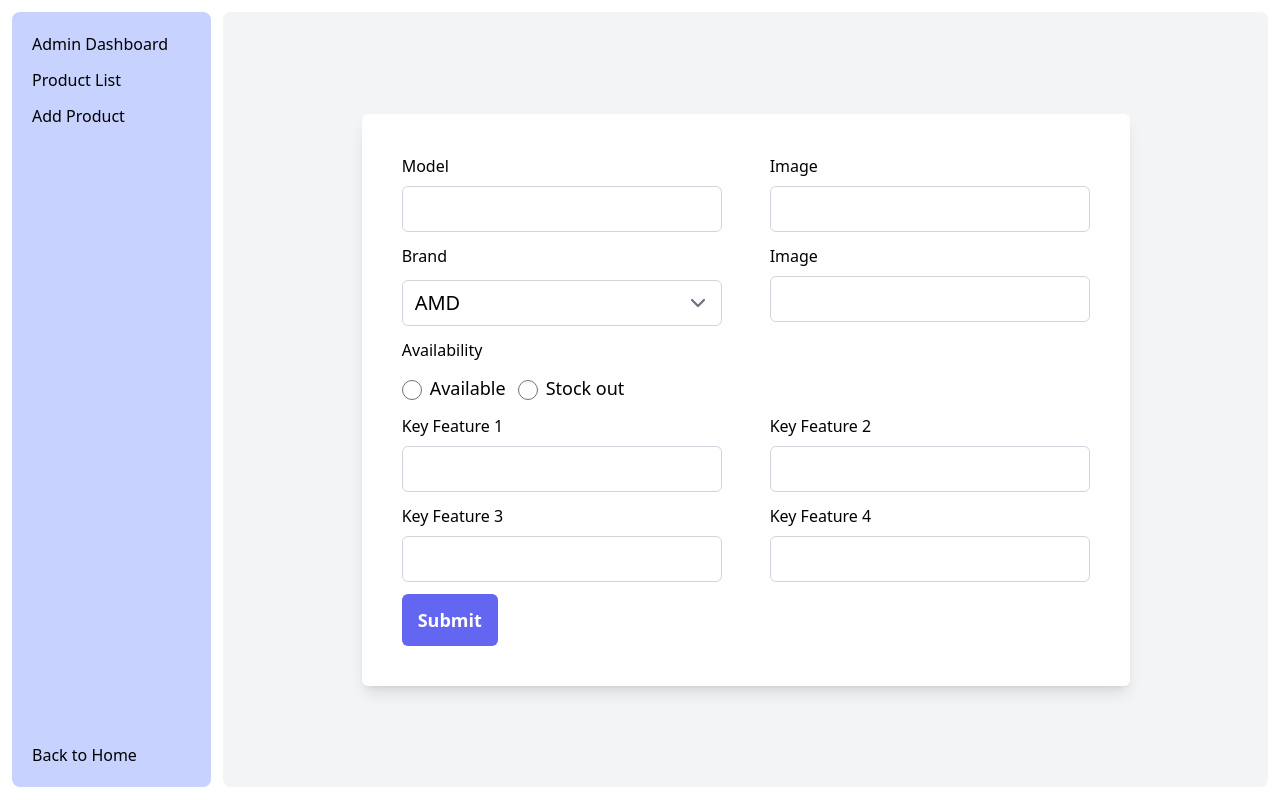
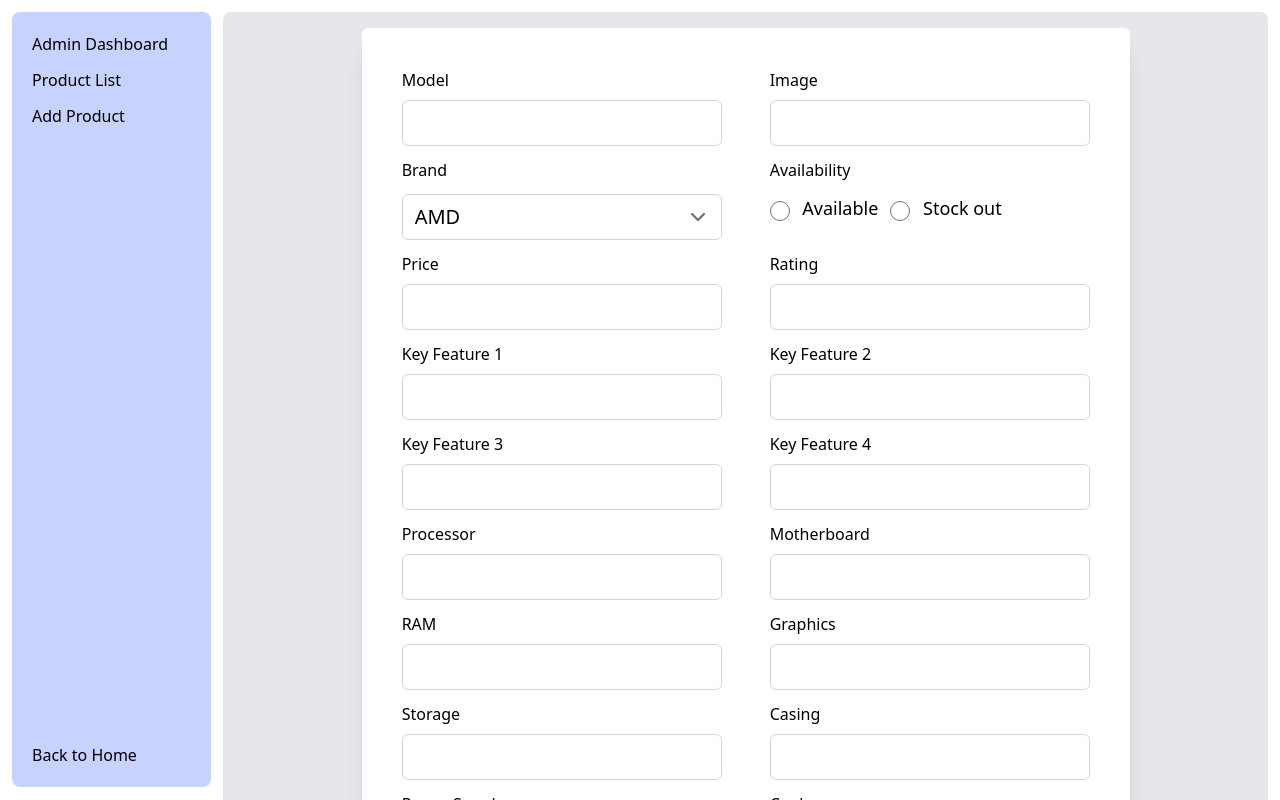
Before and after one commit to kazi331/moon-tech-v2, a React (Create React App) app: page /dashboard/add-product in a window 1280 px wide. Shown: the top 800 px of the page. Built offline with nearby package versions, Linux system fonts and the light colour scheme.

Commit message:
mongoose conencted

```diff
--- a/src/layout/Dashboard/Dashboard.js
+++ b/src/layout/Dashboard/Dashboard.js
@@ -6,7 +6,7 @@ const Dashboard = () => {
   return (
     <div className='grid grid-cols-12 p-3 gap-3 min-w-max'>
       <Sidebar />
-      <div className='col-span-10 w-full bg-gray-100 rounded-lg'>
+      <div className='col-span-10 w-full bg-gray-200 rounded-lg'>
         <Outlet />
       </div>
     </div>
--- a/src/layout/Dashboard/Sidebar.js
+++ b/src/layout/Dashboard/Sidebar.js
@@ -3,7 +3,7 @@ import { Link } from "react-router-dom";
 
 const Sidebar = () => {
   return (
-    <div className='col-span-2 bg-indigo-200 h-[calc(100vh-25px)] p-5 rounded-lg'>
+    <div className='col-span-2 bg-indigo-200 h-[calc(100vh-25px)] sticky top-2 p-5 rounded-lg'>
       <ul className='flex gap-3  flex-col h-full'>
         <li className="whitespace-nowrap">Admin Dashboard</li>
         <li>
--- a/src/pages/Dashboard/AddProduct.js
+++ b/src/pages/Dashboard/AddProduct.js
@@ -1,143 +1,140 @@
 import React from "react";
 import { useForm } from "react-hook-form";
+import { useDispatch } from "react-redux";
+import addProductData from "../../redux/thunk/product/addProduct";
 
 const AddProduct = () => {
   const { register, handleSubmit } = useForm();
+  const dispatch = useDispatch();
 
   const submit = (data) => {
     const product = {
+      image: data.image,
       model: data.model,
       brand: data.brand,
       status: data.status === "true" ? true : false,
       price: data.price,
+      rating: data.rating,
       keyFeature: [
         data.keyFeature1,
         data.keyFeature2,
         data.keyFeature3,
         data.keyFeature4,
       ],
-      spec: [],
+      spec: {
+        "processor": data.processor,
+        "mobo": data.mobo,
+        "ram": data.ram,
+        "graphics": data.graphics,
+        "casing": data.casing,
+        "psu": data.psu,
+        "cooler": data.cooler,
+      },
     };
 
-    console.log(product);
+    dispatch(addProductData(product))
   };
 
   return (
-    <div className='flex justify-center items-center h-full '>
-      <form
-        className='shadow-lg p-10 rounded-md flex flex-wrap gap-3 max-w-3xl justify-between bg-white'
-        onSubmit={handleSubmit(submit)}
-      >
+    <div className='flex justify-center items-center h-full py-4'>
+      <form className='shadow-xl bg-white p-10 rounded-md flex flex-wrap gap-3 max-w-3xl justify-between' onSubmit={handleSubmit(submit)} >
         <div className='flex flex-col w-full max-w-xs'>
-          <label className='mb-2' htmlFor='model'>
-            Model
-          </label>
+          <label className='mb-2' htmlFor='model'> Model </label>
           <input type='text' id='model' {...register("model")} />
         </div>
         <div className='flex flex-col w-full max-w-xs'>
-          <label className='mb-2' htmlFor='image'>
-            Image
-          </label>
+          <label className='mb-2' htmlFor='image'> Image </label>
           <input type='text' name='image' id='image' {...register("image")} />
         </div>
 
         <div className='flex flex-col w-full max-w-xs'>
-          <label className='mb-3' htmlFor='brand'>
-            Brand
-          </label>
+          <label className='mb-3' htmlFor='brand'> Brand </label>
           <select name='brand' id='brand' {...register("brand")}>
             <option value='amd'>AMD</option>
             <option value='intel'>Intel</option>
           </select>
         </div>
-        <div className='flex flex-col w-full max-w-xs'>
-          <label className='mb-2' htmlFor='price'>
-            Image
-          </label>
-          <input type='text' name='price' id='price' {...register("price")} />
-        </div>
+
 
         <div className='flex flex-col w-full max-w-xs'>
           <h1 className='mb-3'>Availability</h1>
           <div className='flex gap-3'>
             <div>
-              <input
-                type='radio'
-                id='available'
-                value={true}
-                {...register("status")}
-              />
-              <label className='ml-2 text-lg' htmlFor='available'>
-                Available
-              </label>
+              <input type='radio' id='available' value={true} {...register("status")} />
+              <label className='ml-2 text-lg' htmlFor='available'> Available </label>
             </div>
             <div>
-              <input
-                type='radio'
-                id='stockOut'
-                name='status'
-                value={false}
-                {...register("status")}
-              />
-              <label className='ml-2 text-lg' htmlFor='stockOut'>
-                Stock out
-              </label>
+              <input type='radio' id='stockOut' name='status' value={false} {...register("status")} />
+              <label className='ml-2 text-lg' htmlFor='stockOut'> Stock out </label>
             </div>
           </div>
         </div>
-        <div className='flex flex-col w-full max-w-xs'></div>
         <div className='flex flex-col w-full max-w-xs'>
-          <label className='mb-2' htmlFor='keyFeature1'>
-            Key Feature 1
-          </label>
-          <input
-            type='text'
-            name='keyFeature1'
-            id='keyFeature1'
-            {...register("keyFeature1")}
-          />
+          <label className='mb-2' htmlFor='price'> Price </label>
+          <input type='number' name='price' id='price' {...register("price")} />
         </div>
         <div className='flex flex-col w-full max-w-xs'>
-          <label className='mb-2' htmlFor='keyFeature2'>
-            Key Feature 2
-          </label>
-          <input
-            type='text'
-            name='keyFeature2'
-            id='keyFeature2'
-            {...register("keyFeature2")}
-          />
+          <div className='flex flex-col w-full max-w-xs'>
+            <label className='mb-2' htmlFor='rating'> Rating </label>
+            <input type='number' max="5" min="1" name='rating' id='rating' {...register("rating")} />
+          </div>
+        </div>
+
+        {/* key features  */}
+        <div className='flex flex-col w-full max-w-xs'>
+          <label className='mb-2' htmlFor='keyFeature1'> Key Feature 1 </label>
+          <input type='text' name='keyFeature1' id='keyFeature1' {...register("keyFeature1")} />
         </div>
         <div className='flex flex-col w-full max-w-xs'>
-          <label className='mb-2' htmlFor='keyFeature3'>
-            Key Feature 3
-          </label>
-          <input
-            type='text'
-            name='keyFeature3'
-            id='keyFeature3'
-            {...register("keyFeature3")}
-          />
+          <label className='mb-2' htmlFor='keyFeature2'> Key Feature 2 </label>
+          <input type='text' name='keyFeature2' id='keyFeature2' {...register("keyFeature2")} />
         </div>
         <div className='flex flex-col w-full max-w-xs'>
-          <label className='mb-2' htmlFor='keyFeature4'>
-            Key Feature 4
-          </label>
-          <input
-            type='text'
-            name='keyFeature4'
-            id='keyFeature4'
-            {...register("keyFeature4")}
-          />
+          <label className='mb-2' htmlFor='keyFeature3'> Key Feature 3 </label>
+          <input type='text' name='keyFeature3' id='keyFeature3' {...register("keyFeature3")} />
+        </div>
+        <div className='flex flex-col w-full max-w-xs'>
+          <label className='mb-2' htmlFor='keyFeature4'> Key Feature 4 </label>
+          <input type='text' name='keyFeature4' id='keyFeature4' {...register("keyFeature4")} />
+        </div>
+
+        {/* specs  */}
+        {/* <label htmlFor="specs">Specification</label> */}
+        <div className='flex flex-col w-full max-w-xs'>
+          <label className='mb-2' htmlFor='processor'> Processor </label>
+          <input type='text' name='processor' id='processor' {...register("processor")} />
+        </div>
+        <div className='flex flex-col w-full max-w-xs'>
+          <label className='mb-2' htmlFor='mobo'> Motherboard </label>
+          <input type='text' name='mobo' id='mobo' {...register("mobo")} />
+        </div>
+        <div className='flex flex-col w-full max-w-xs'>
+          <label className='mb-2' htmlFor='ram'> RAM </label>
+          <input type='text' name='ram' id='ram' {...register("ram")} />
+        </div>
+        <div className='flex flex-col w-full max-w-xs'>
+          <label className='mb-2' htmlFor='graphics'> Graphics </label>
+          <input type='text' name='graphics' id='graphics' {...register("graphics")} />
+        </div>
+        <div className='flex flex-col w-full max-w-xs'>
+          <label className='mb-2' htmlFor='storage'> Storage </label>
+          <input type='text' name='storage' id='storage' {...register("storage")} />
+        </div>
+        <div className='flex flex-col w-full max-w-xs'>
+          <label className='mb-2' htmlFor='casing'> Casing </label>
+          <input type='text' name='casing' id='casing' {...register("casing")} />
+        </div>
+        <div className='flex flex-col w-full max-w-xs'>
+          <label className='mb-2' htmlFor='psu'> Power Supply </label>
+          <input type='text' name='psu' id='psu' {...register("psu")} />
+        </div>
+        <div className='flex flex-col w-full max-w-xs'>
+          <label className='mb-2' htmlFor='cooler'> Cooler </label>
+          <input type='text' name='cooler' id='cooler' {...register("cooler")} />
         </div>
 
         <div className='flex justify-between items-center w-full'>
-          <button
-            className=' px-4 py-3 bg-indigo-500 rounded-md font-semibold text-white text-lg disabled:bg-gray-500'
-            type='submit'
-          >
-            Submit
-          </button>
+          <button className=' px-4 py-3 bg-indigo-500 rounded-md font-semibold text-white text-lg disabled:bg-gray-500' type='submit' >Submit</button>
         </div>
       </form>
     </div>
--- a/src/pages/Main/Cart.js
+++ b/src/pages/Main/Cart.js
@@ -10,7 +10,7 @@ const Cart = () => {
       {cart
         .sort((a, b) => b.order - a.order)
         .map((product) => (
-          <ProductCard key={product.model} product={product} />
+          <ProductCard key={product._id} product={product} />
         ))}
     </div>
   </>
--- a/src/pages/Main/Home.js
+++ b/src/pages/Main/Home.js
@@ -2,7 +2,7 @@ import React, { useEffect } from "react";
 import { useDispatch, useSelector } from "react-redux";
 import ProductCard from "../../components/ProductCard";
 import { TOGGLE_BRAND, TOGGLE_STOCK } from "../../redux/actionTypes/actionTypes";
-import loadProductData from "../../redux/thunk/loadProduct/loadProduct";
+import loadProductData from "../../redux/thunk/product/loadProduct";
 
 const Home = () => {
   // const [products, setProducts] = useState([]);
@@ -22,7 +22,7 @@ const Home = () => {
 
 
 
-  let content = products.length && products.map((product) => <ProductCard key={product.model} product={product} />);
+  let content = products.length && products.map((product) => <ProductCard key={product._id} product={product} />);
   // filter content with brand and stock
 
   if (products.length && (stock || brand.length)) {
@@ -34,7 +34,7 @@ const Home = () => {
         }
         return product;
       })
-      .map((product) => <ProductCard key={product.model} product={product} />);
+      .map((product) => <ProductCard key={product._id} product={product} />);
   }
 
 
--- a/src/redux/actionTypes/actionTypes.js
+++ b/src/redux/actionTypes/actionTypes.js
@@ -5,6 +5,7 @@ export const ADD_PRODUCT = "ADD_PRODUCT";
 export const REMOVE_PRODUCT = "REMOVE_PRODUCT";
 
 
+
 // filter actions
 export const TOGGLE_BRAND = "TOGGLE_BRAND";
 export const TOGGLE_STOCK = "TOGGLE_STOCK";
--- /dev/null
+++ b/src/redux/thunk/product/addProduct.js
@@ -0,0 +1,19 @@
+import { addProduct } from "../../actions/productAction";
+
+const addProductData = (product) => {
+  return async (dispatch, getState) => {
+    const res = await fetch('http://localhost:5000/product', {
+      method: "POST",
+      body: JSON.stringify(product),
+      headers: { 'content-type': 'application/json' }
+    })
+    console.log({ res })
+    const data = await res.json();
+    if (data) {
+     dispatch( addProduct({...product, _id: data._id}));
+      console.log(data)
+    }
+  }
+}
+
+export default addProductData;
```
Also changed, not shown: src/pages/Dashboard/ProductList.js (+5 -4 lines), src/redux/thunk/product/loadProduct.js (renamed from src/redux/thunk/loadProduct/loadProduct.js).
